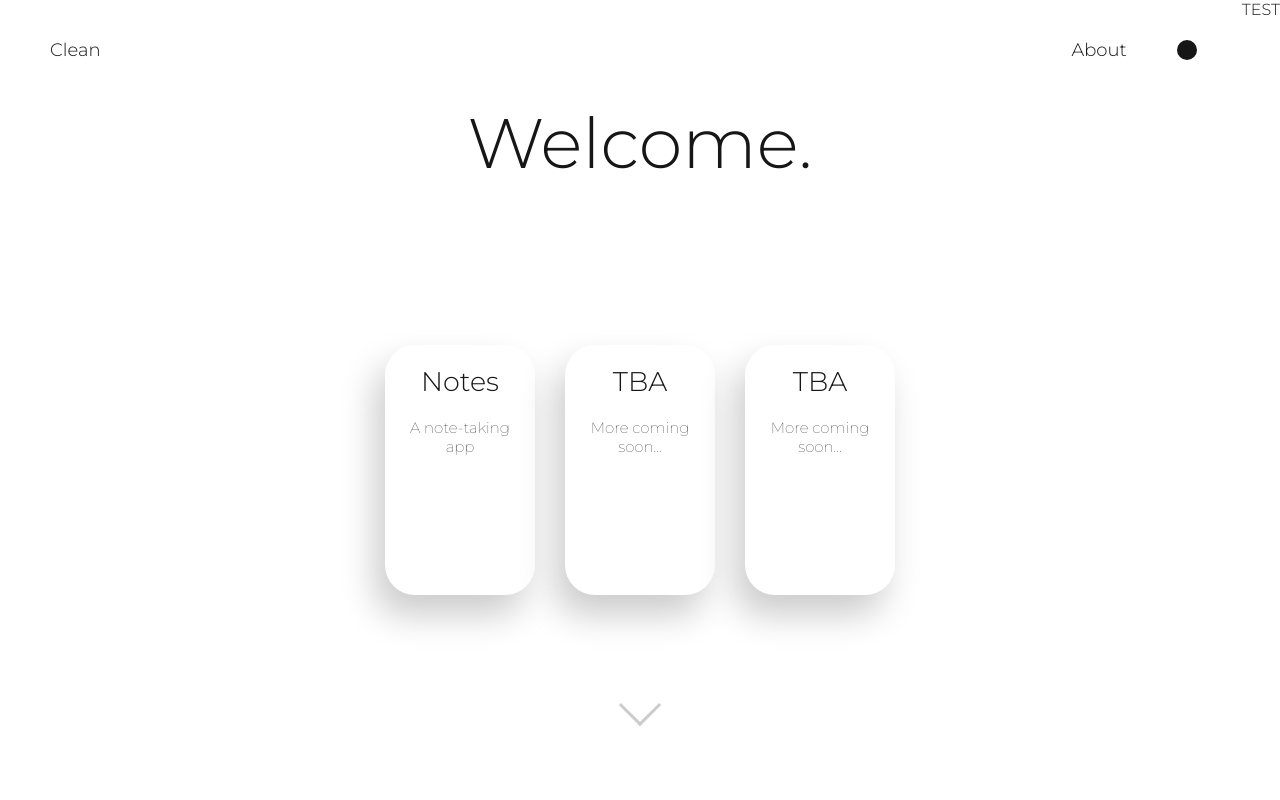
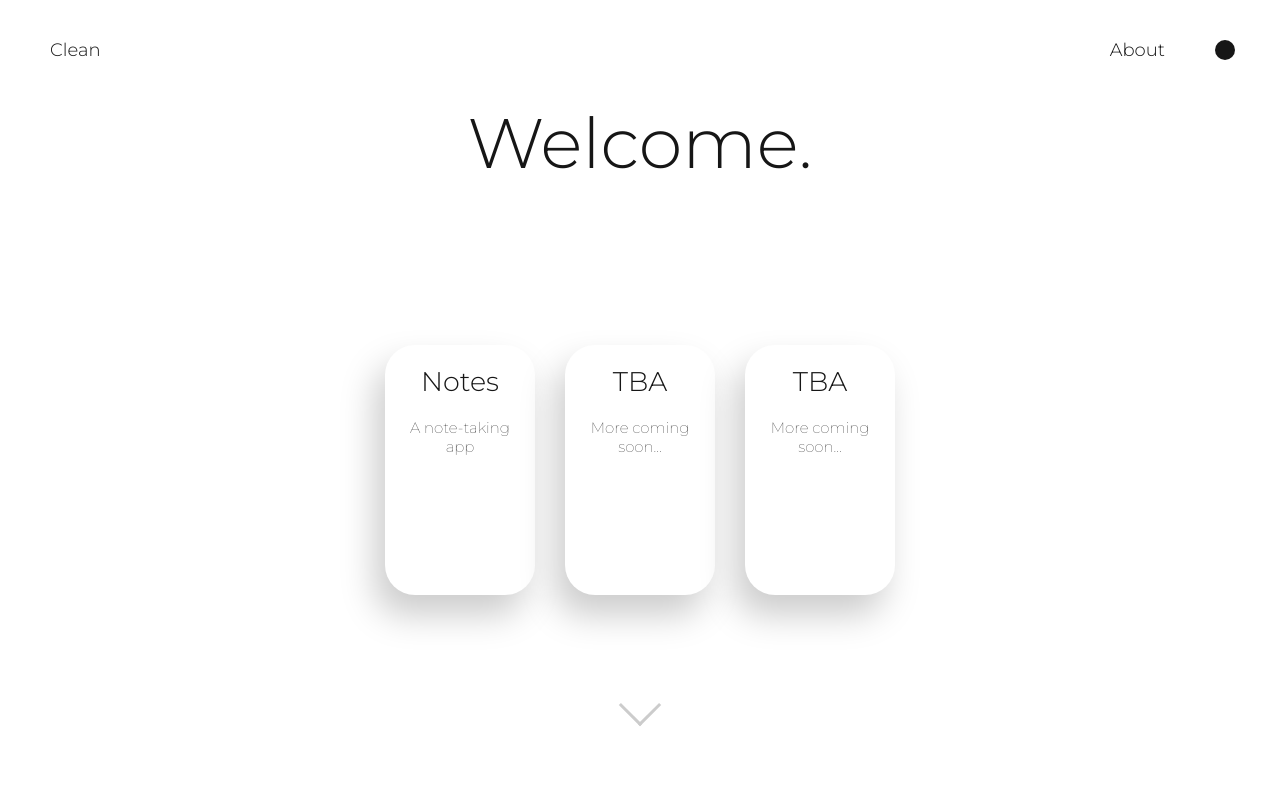
Before and after one commit to tom-sze/home, a plain HTML site: page index.html in a window 1280 px wide. Shown: the top 800 px of the page. Drawn offline with Linux system fonts and the light colour scheme.

Commit message:
removed test file

```diff
--- a/index.html
+++ b/index.html
@@ -14,7 +14,6 @@
         <button onclick="scrollSmoothTo('home-section')">Clean</button>
         <button class="about-button" onclick="scrollSmoothTo('about-section')">About</button>
         <div class="theme-toggle" onclick="toggleTheme()"></div>
-        <a href="test.html">TEST</a>
     </div>
     <section id="home-section">
         <h1 class="welcome">Welcome.</h1>
```
Also changed, not shown: test.html (deleted, +0 -1 lines).
